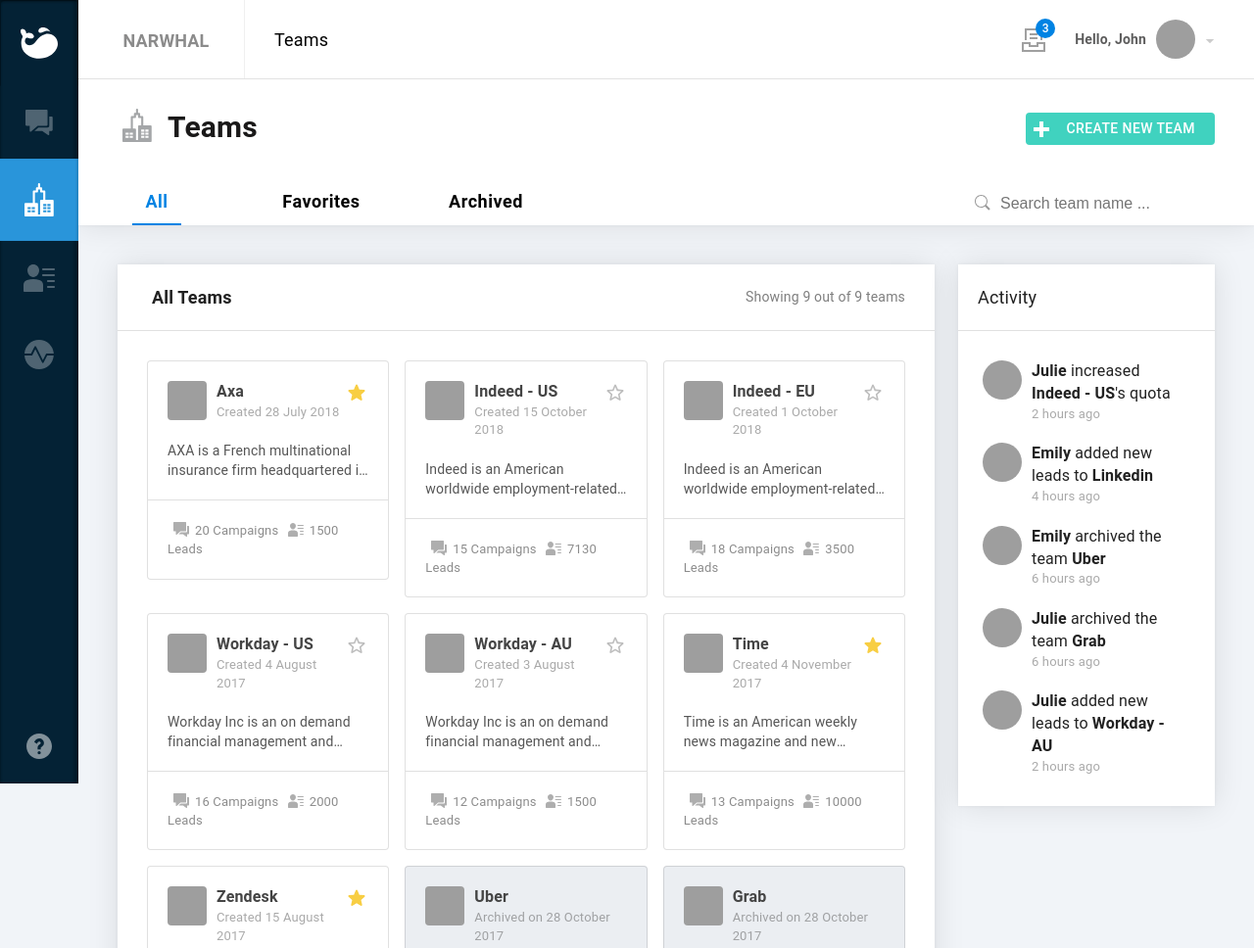
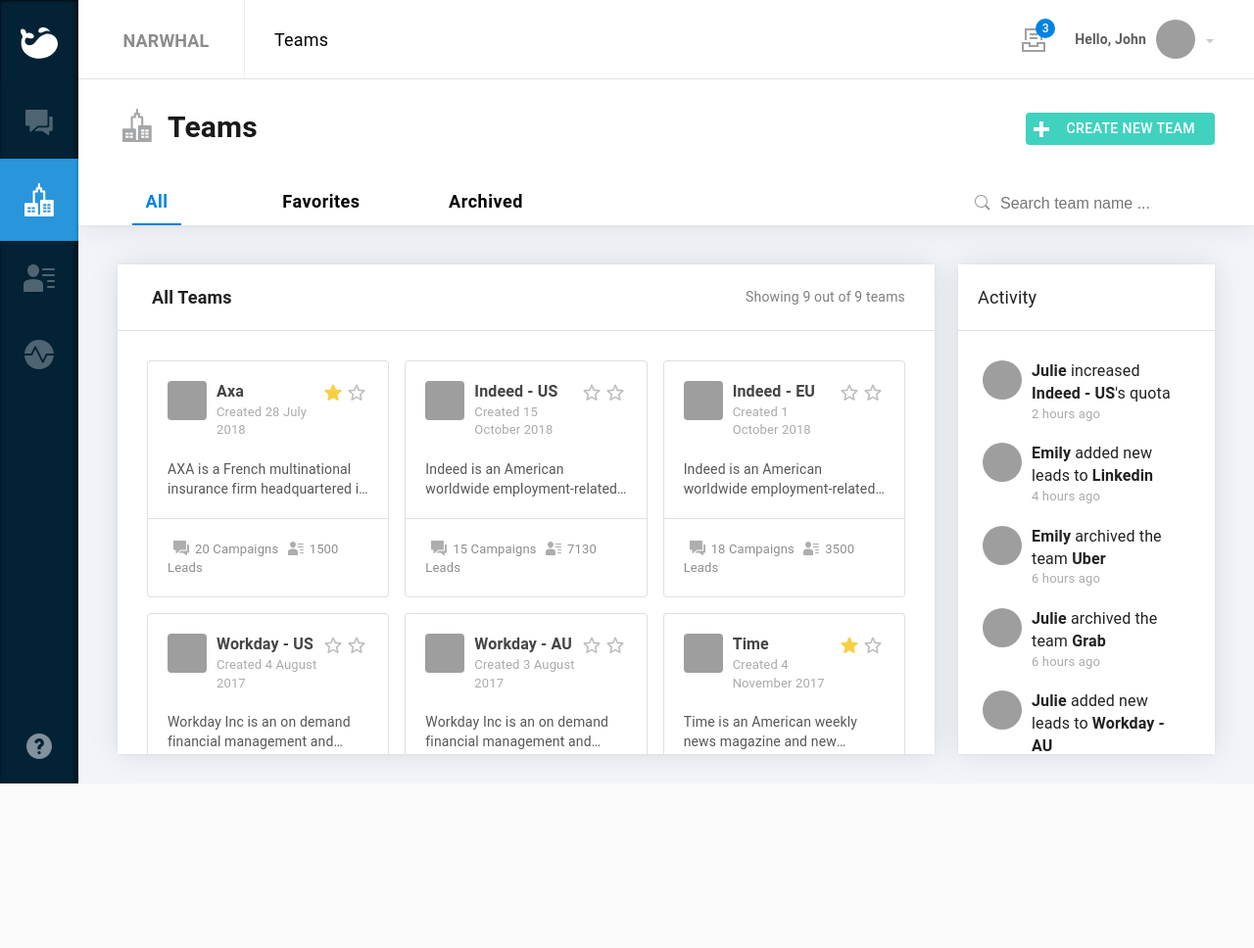
Before and after one commit to Jarrod-Bob/saleswhale-mockup, a Gatsby site: page / in a window 1280 px wide. Shown: the top 968 px of the page at 98% size. After the commit the page ends 800 px from the top, so only its background shows below. Built offline with nearby package versions, Linux system fonts and the light colour scheme; Gatsby itself is replaced by a stand-in of ours; grey boxes are pictures that could not be loaded.

Commit message:
changed some of the user experience inside

```diff
--- a/src/components/ActivityFeed/ActivityFeed.js
+++ b/src/components/ActivityFeed/ActivityFeed.js
@@ -5,8 +5,21 @@
 import Typography from '@material-ui/core/Typography';
 import Divider from '@material-ui/core/Divider';
 import MateItem from './components/MateItem';
+import { useMediaQuery, withStyles } from '@material-ui/core';
 
-export default class ActivityFeed extends Component {
+const styles = (theme => ({
+    root: {
+      [theme.breakpoints.down('lg')]: {
+        overflowY:"auto",
+      },
+    },
+    ht: {
+      height:"100%",
+    },
+  }));
+
+
+class ActivityFeed extends Component {
     constructor(props) {
         super(props);
         this.state = {
@@ -74,21 +87,47 @@
         prop: PropTypes
     }
 
+    addActivity(obj) {
+        if(obj != null) {
+            let id = Math.random()*1000000;
+            obj.id = id;
+            if(!this.state.activities.find(element => element.id == obj.id)) {
+                this.setState({
+                    activities: [
+                        obj,
+                        ...this.state.activities,
+                    ]
+                })
+            }
+        }
+    }
+
+
+
     render() {
+        let activitiesArr;
+        this.addActivity(this.props.archivedObj);
+        activitiesArr = this.state["activities"];
+        const { classes } = this.props;
         return (
             <div>
-                <Paper square style={{ boxShadow: "0px 0px 30px rgba(0, 0, 0, 0.1), 0px 0px 4px rgba(0, 0, 0, 0.05)" }}>
+                <Paper square style={{ display:"flex",flexDirection:"column", height:"calc(100vh - 300px)", boxShadow: "0px 0px 30px rgba(0, 0, 0, 0.1), 0px 0px 4px rgba(0, 0, 0, 0.05)" }}>
                     <Typography style={{ padding: "20px", fontSize: "18px" }}>
                         Activity
                     </Typography>
                     <Divider />
-                    <div style={{padding:"20px 0"}}>
-                        {this.state["activities"].map(activity => (
+                    <div className={classes.root} style={{flexGrow:"0"}}>
+                    <div className={classes.ht} style={{padding:"20px 0"}}>
+                        {activitiesArr.map(activity => (
                             <MateItem activity={activity} />
                         ))}</div>
+
+                    </div>
 
                 </Paper>
             </div>
         )
     }
 }
+
+export default withStyles(styles)(ActivityFeed);
--- a/src/components/Content/Content.js
+++ b/src/components/Content/Content.js
@@ -11,6 +11,7 @@
 const Transition = React.forwardRef(function Transition(props, ref) {
     return <Slide direction="up" ref={ref} {...props} />;
 });
+
 
 export default class Content extends Component {
     constructor(props) {
@@ -120,9 +121,10 @@
             newEvent: {
                 name: "",
                 description: "",
-            }
+            },
         }
         this.toggleFav = this.toggleFav.bind(this)
+        this.toggleArchived = this.toggleArchived.bind(this)
         this.handleClose = this.handleClose.bind(this)
 
     }
@@ -136,6 +138,34 @@
         const currState = teams;
         const fav = currState[id - 1].is_favorited;
         currState[id - 1].is_favorited = !fav;
+        this.setState({ teams: currState });
+    }
+
+    toggleArchived = (id) => {
+        const { teams } = { ...this.state };
+        const currState = teams;
+        const isArchived = currState[id - 1].is_archived;
+        currState[id - 1].is_archived = !isArchived;
+
+        let action;
+        if(!isArchived){
+            action = "archived";
+        } else {
+            action = "unarchived";
+        }
+
+        let obj = {
+            "id": -1,
+            "person": {
+                "id": 1,
+                "name": "Julie",
+                "avatar": "https://d1bb37ap2qun5z.cloudfront.net/profiles/profile_avatars/000/000/003/display/tamako200x200b.png?1393742139"
+            },
+            "action": action,
+            "target": currState[id - 1].name,
+            "created_at": "now",
+        }
+        this.props.addArchived(obj);
         this.setState({ teams: currState });
     }
 
@@ -187,17 +217,26 @@
             }
         })
     }
+
+
+
     render() {
+        let teamsToRender;
+        if(this.props.search == null) {
+            teamsToRender = this.state["teams"];
+        } else {
+            teamsToRender = this.state["teams"].filter(team => team.name.includes(this.props.search));
+        }
         return (
             <div>
-                <Paper square style={{ marginBottom:"0px",paddingBottom: "2px", boxShadow: "0px 0px 30px rgba(0, 0, 0, 0.1), 0px 0px 4px rgba(0, 0, 0, 0.05)" }}>
+                <Paper square style={{ height:"calc(100vh - 300px)", display:"flex",flexDirection:"column", marginBottom: "0px", paddingBottom: "0px", boxShadow: "0px 0px 30px rgba(0, 0, 0, 0.1), 0px 0px 4px rgba(0, 0, 0, 0.05)" }}>
                     <Typography style={{ fontSize: "18px", padding: "20px 30px 20px 35px", display: "flex" }}>
                         <span>
                             {this.props.tab == 0 ? <strong>All Teams</strong>
                                 : this.props.tab == 1
-                                ? <strong>Favorited Teams</strong>
+                                    ? <strong>Favorited Teams</strong>
                                     : this.props.tab == 2
-                                    ? <strong>Archived Teams</strong>
+                                        ? <strong>Archived Teams</strong>
                                         : null}
                         </span>
                         <span style={{ marginTop: "auto", marginBottom: "auto", marginLeft: "auto", fontSize: "14px", color: "#7F7F7F" }}>Showing&nbsp;
@@ -215,28 +254,30 @@
                                         : null} teams</span>
                     </Typography>
                     <Divider />
-                    <div style={{ margin: "30px" }}>
+                    <div style={{ border:"none", flexGrow:"0",height:"100%", overflowY:"auto"}}>
+                    <div style={{  margin: "30px" }}>
                         <Grid container spacing={2}>
-                            {this.state["teams"].map(team => (
-                                // {team.is_favorited == true ? }
+                            {teamsToRender.map(team => (
                                 this.props.tab == 0 ?
                                     <Grid item md="4" sm="6" xs="12">
-                                        <TeamCard team={team} toggleFav={this.toggleFav} />
+                                        <TeamCard team={team} toggleArchived={this.toggleArchived} toggleFav={this.toggleFav} />
                                     </Grid>
                                     :
                                     this.props.tab == 1 && team.is_favorited == true ?
                                         <Grid item md="4" sm="6" xs="12">
-                                            <TeamCard team={team} toggleFav={this.toggleFav} />
+                                            <TeamCard team={team} toggleArchived={this.toggleArchived} toggleFav={this.toggleFav} />
                                         </Grid>
                                         :
                                         this.props.tab == 2 && team.is_archived == true ?
                                             <Grid item md="4" sm="6" xs="12">
-                                                <TeamCard team={team} toggleFav={this.toggleFav} />
+                                                <TeamCard team={team} toggleArchived={this.toggleArchived} toggleFav={this.toggleFav} />
                                             </Grid>
                                             : null
                             ))}
 
                         </Grid>
+
+                    </div>
                     </div>
 
                 </Paper>
--- a/src/components/Content/components/TeamCard.js
+++ b/src/components/Content/components/TeamCard.js
@@ -42,6 +42,12 @@
         this.props.toggleFav(id);
     }
 
+
+    toggleArchived = (id) => () => {
+        this.props.toggleArchived(id);
+    }
+
+
     render() {
         const { team, classes } = this.props;
         return (
@@ -59,6 +65,9 @@
                             {!team.is_favorited ?
                                 <StyledRating onChange={this.toggleFav(team.id)} emptyIcon={<StarBorderRoundedIcon />} icon={<StarRoundedIcon fontSize="inherit" style={{color:"#F8CE43"}}/>} defaultValue={0} max={1} />
                                 : <StyledRating onChange={this.toggleFav(team.id)} icon={<StarRoundedIcon fontSize="inherit" style={{color:"#F8CE43"}}/>} defaultValue={1} max={1} />}
+                            {!team.is_archived ?
+                                <StyledRating onChange={this.toggleArchived(team.id)} emptyIcon={<StarBorderRoundedIcon />} icon={<StarRoundedIcon fontSize="inherit" style={{color:"#F8CE43"}}/>} defaultValue={0} max={1} />
+                                : <StyledRating onChange={this.toggleArchived(team.id)} icon={<StarRoundedIcon fontSize="inherit" style={{color:"red"}}/>} defaultValue={1} max={1} />}
                         </div>
                         <div style={{ display: "-webkit-box", fontStyle: "regular", fontSize: "14px", color: "#565656", margin: "20px", WebkitLineClamp: "2", WebkitBoxOrient: "vertical", overflow: "hidden" }}>{team.description}</div>
                         <Divider />
@@ -82,6 +91,9 @@
 
                                 <div style={{ fontStyle: "regular", fontSize: "13px", color: "#565656", opacity: "0.5" }}>Archived on {team.archived_on}</div>
                             </div>
+                            {!team.is_archived ?
+                                <StyledRating onChange={this.toggleArchived(team.id)} emptyIcon={<StarBorderRoundedIcon />} icon={<StarRoundedIcon fontSize="inherit" style={{color:"#F8CE43"}}/>} defaultValue={0} max={1} />
+                                : <StyledRating onChange={this.toggleArchived(team.id)} icon={<StarRoundedIcon fontSize="inherit" style={{color:"red"}}/>} defaultValue={1} max={1} />}
                         </div>
                         <div style={{ display: "-webkit-box", fontStyle: "regular", fontSize: "14px", color: "#565656", margin: "20px", WebkitLineClamp: "2", WebkitBoxOrient: "vertical", overflow: "hidden" }}>{team.description}</div>
                         <Divider />
--- a/src/components/Header/Header.js
+++ b/src/components/Header/Header.js
@@ -90,7 +90,7 @@
                         <span style={{margin:"0px 10px 0px 10px"}}>create new team</span>
                     </Button>
                 </Typography>
-                <TabsAndSearch changeTab={this.changeTab} />
+                <TabsAndSearch handleSearch={this.props.handleSearch} changeTab={this.changeTab} />
             </div>
         )
     }
--- a/src/components/Header/components/TabsAndSearch.js
+++ b/src/components/Header/components/TabsAndSearch.js
@@ -52,6 +52,10 @@
         props.changeTab(newValue);
     };
 
+    const handleSearch = (e) => {
+        props.handleSearch(e.target.value);
+    }
+
     return (
         // <MuiThemeProvider theme={theme}>
         <Paper square elevation={0}>
@@ -71,7 +75,7 @@
                                 </svg>
                             </Grid>
                             <Grid item>
-                                <input style={{ border: "0", fontSize: "16px", margin: "auto" }} type="text" placeholder="Search team name ..." />
+                                <input onChange={handleSearch} style={{ border: "0", fontSize: "16px", margin: "auto" }} type="text" placeholder="Search team name ..." />
                             </Grid>
                         </Grid>
                     </span>
--- a/src/components/SalesWhale.js
+++ b/src/components/SalesWhale.js
@@ -23,11 +23,15 @@
             tab: 0,
             currentNav: null,
             open: false,
+            search: null,
+            archivedObj: null,
+
         }
         this.changeTab = this.changeTab.bind(this);
         this.handleOpen = this.handleOpen.bind(this);
         this.handleClose = this.handleClose.bind(this);
-
+        this.handleSearch = this.handleSearch.bind(this);
+        this.addArchived = this.addArchived.bind(this);
     }
 
     static propTypes = {
@@ -36,6 +40,12 @@
 
     changeTab = (value) => {
         this.setState({ tab: value });
+    }
+
+    handleSearch = (name) => {
+        this.setState({
+            search: name
+        })
     }
 
     handleOpen = (e) => {
@@ -57,24 +67,35 @@
         }
     }
 
+    addArchived = (obj) => {
+        this.setState({
+            archivedObj: obj,
+        })
+    }
+
+
     render() {
         return (
             <MuiThemeProvider theme={theme}>
-                <div>
+                <div style={{height:"100vh", maxHeight:"1440px"}}>
                     <Grid container spacing={0}>
+                        <Grid item xs="12">
                         <Grid item xs="12" style={{ padding: "0 0" }}>
                             <NavBar />
                         </Grid>
                         <Grid item xs="12" style={{ padding: "0 0" }}>
-                            <Header handleOpen={this.handleOpen} changeTab={this.changeTab} />
+                            <Header handleSearch={this.handleSearch} handleOpen={this.handleOpen} changeTab={this.changeTab} />
                         </Grid>
-                        <Box style={{ margin: "40px 40px 0px 40px", width:"100%" }}>
-                            <Grid container spacing={3}>
+                        </Grid>
+
+
+                        <Box style={{ margin: "40px 40px 0px 40px", width:"100%"}}>
+                            <Grid style={{}} container spacing={3}>
                                 <Grid item md="9" xs="12">
-                                    <Content handleClose={this.handleClose} open={this.state.open} tab={this.state.tab} />
+                                    <Content addArchived={this.addArchived} search={this.state.search} handleClose={this.handleClose} open={this.state.open} tab={this.state.tab} />
                                 </Grid>
                                 <Grid item md="3" xs="12">
-                                    <ActivityFeed />
+                                    <ActivityFeed archivedObj={this.state.archivedObj} />
                                 </Grid>
                             </Grid>
                         </Box>
```
